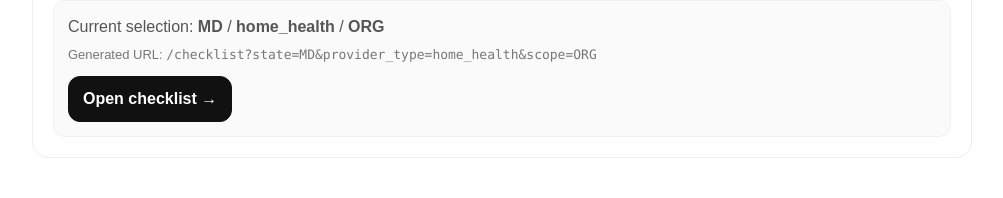
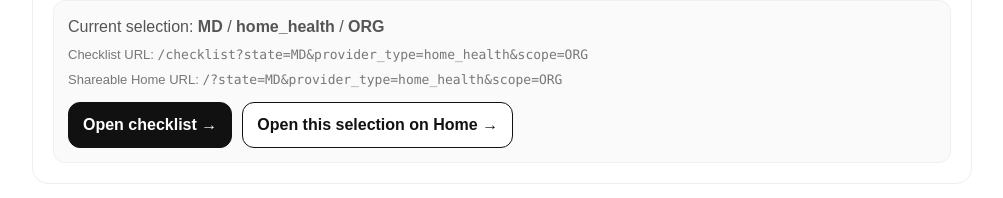
Before and after one commit to olayideibironke/medicaidready-web, a Next.js app: page / in a window 1280 px wide. Shown: the part 377-575 px from the top of the page, without its empty margins (138-1141 px from the left). Built offline with nearby package versions, Linux system fonts and the light colour scheme; no server answers.

Commit message:
Persist Home dropdown selections via URL with validation

```diff
--- a/app/page.tsx
+++ b/app/page.tsx
@@ -15,6 +15,34 @@ import {
   buildChecklistHref,
   loadOptionsFromSupabase,
 } from "@/lib/options";
+
+/**
+ * Home now supports URL-driven selections:
+ *   /?state=MD&provider_type=home_health&scope=ORG
+ *
+ * Behavior:
+ * - Attempts to initialize dropdowns from URL params
+ * - Validates against loaded option lists (Supabase or fallback)
+ * - Falls back to DEFAULTS when params are missing/invalid
+ */
+
+function normalizeState(value?: string) {
+  const v = (value ?? "").trim();
+  if (!v) return "";
+  return v.toUpperCase();
+}
+
+function normalizeProviderType(value?: string) {
+  const v = (value ?? "").trim();
+  if (!v) return "";
+  return v.toLowerCase();
+}
+
+function normalizeScope(value?: string) {
+  const v = (value ?? "").trim();
+  if (!v) return "";
+  return v.toUpperCase();
+}
 
 export default function HomePage() {
   const [state, setState] = useState<StateCode>(DEFAULTS.state);
@@ -37,6 +65,10 @@ export default function HomePage() {
     "idle" | "loading" | "loaded" | "fallback"
   >("idle");
 
+  const [hydratedFromUrl, setHydratedFromUrl] = useState(false);
+  const [normalizedNote, setNormalizedNote] = useState<string | null>(null);
+
+  // 1) Load options (Supabase if available, otherwise fallback)
   useEffect(() => {
     let cancelled = false;
 
@@ -49,7 +81,6 @@ export default function HomePage() {
       if (cancelled) return;
 
       if (!result) {
-        // Silent fallback
         setOptionsStatus("fallback");
         return;
       }
@@ -57,18 +88,6 @@ export default function HomePage() {
       setStateOptions(result.stateOptions);
       setProviderTypeOptions(result.providerTypeOptions);
       setScopeOptions(result.scopeOptions);
-
-      // If current selection isn't present in fetched options, reset to defaults
-      if (!result.stateOptions.some((o) => o.value === state)) {
-        setState(DEFAULTS.state);
-      }
-      if (!result.providerTypeOptions.some((o) => o.value === providerType)) {
-        setProviderType(DEFAULTS.provider_type);
-      }
-      if (!result.scopeOptions.some((o) => o.value === scope)) {
-        setScope(DEFAULTS.scope);
-      }
-
       setOptionsStatus("loaded");
     }
 
@@ -77,8 +96,73 @@ export default function HomePage() {
     return () => {
       cancelled = true;
     };
-    // eslint-disable-next-line react-hooks/exhaustive-deps
   }, []);
+
+  // 2) Hydrate selections from URL ONCE (after options are available)
+  useEffect(() => {
+    if (hydratedFromUrl) return;
+
+    // We can hydrate as soon as we have *some* options (fallback or loaded)
+    if (optionsStatus !== "loaded" && optionsStatus !== "fallback") return;
+
+    const params = new URLSearchParams(window.location.search);
+
+    const requested = {
+      state: normalizeState(params.get("state") ?? undefined),
+      provider_type: normalizeProviderType(params.get("provider_type") ?? undefined),
+      scope: normalizeScope(params.get("scope") ?? undefined),
+    };
+
+    // Validate against current option lists
+    const stateAllowed = stateOptions.some((o) => o.value === requested.state);
+    const providerAllowed = providerTypeOptions.some(
+      (o) => o.value === requested.provider_type
+    );
+    const scopeAllowed = scopeOptions.some((o) => o.value === requested.scope);
+
+    const final = {
+      state: requested.state && stateAllowed ? requested.state : DEFAULTS.state,
+      provider_type:
+        requested.provider_type && providerAllowed
+          ? requested.provider_type
+          : DEFAULTS.provider_type,
+      scope: requested.scope && scopeAllowed ? requested.scope : DEFAULTS.scope,
+    };
+
+    // Apply
+    setState(final.state);
+    setProviderType(final.provider_type);
+    setScope(final.scope);
+
+    // Note if the URL had values but they were adjusted
+    const urlHadAny =
+      Boolean(requested.state) ||
+      Boolean(requested.provider_type) ||
+      Boolean(requested.scope);
+
+    const changed =
+      (requested.state && requested.state !== final.state) ||
+      (requested.provider_type && requested.provider_type !== final.provider_type) ||
+      (requested.scope && requested.scope !== final.scope);
+
+    if (urlHadAny && changed) {
+      setNormalizedNote(
+        `Normalized from ${requested.state || "—"}/${requested.provider_type || "—"}/${
+          requested.scope || "—"
+        }`
+      );
+    } else {
+      setNormalizedNote(null);
+    }
+
+    setHydratedFromUrl(true);
+  }, [
+    hydratedFromUrl,
+    optionsStatus,
+    stateOptions,
+    providerTypeOptions,
+    scopeOptions,
+  ]);
 
   const href = useMemo(
     () =>
@@ -89,6 +173,12 @@ export default function HomePage() {
       }),
     [state, providerType, scope]
   );
+
+  const homeShareHref = useMemo(() => {
+    return `/?state=${encodeURIComponent(state)}&provider_type=${encodeURIComponent(
+      providerType
+    )}&scope=${encodeURIComponent(scope)}`;
+  }, [state, providerType, scope]);
 
   return (
     <main style={{ maxWidth: 980, margin: "0 auto", padding: "48px 20px" }}>
@@ -122,12 +212,16 @@ export default function HomePage() {
           Pick options below, then open the generated checklist.
         </p>
 
-        {/* status (subtle + non-blocking) */}
         <div style={{ marginTop: 10, fontSize: 13, color: "#777" }}>
           {optionsStatus === "loading" && "Loading options…"}
           {optionsStatus === "loaded" && "Options loaded from Supabase."}
           {optionsStatus === "fallback" &&
             "Using fallback options (Supabase options unavailable)."}
+          {normalizedNote ? (
+            <span style={{ marginLeft: 10 }}>
+              <code>{normalizedNote}</code>
+            </span>
+          ) : null}
         </div>
 
         {/* Selectors */}
@@ -240,11 +334,16 @@ export default function HomePage() {
             Current selection: <b>{state}</b> / <b>{providerType}</b> /{" "}
             <b>{scope}</b>
           </div>
+
           <div style={{ marginTop: 6, color: "#777", fontSize: 13 }}>
-            Generated URL: <code>{href}</code>
+            Checklist URL: <code>{href}</code>
           </div>
 
-          <div style={{ marginTop: 12 }}>
+          <div style={{ marginTop: 6, color: "#777", fontSize: 13 }}>
+            Shareable Home URL: <code>{homeShareHref}</code>
+          </div>
+
+          <div style={{ marginTop: 12, display: "flex", gap: 10, flexWrap: "wrap" }}>
             <Link
               href={href}
               style={{
@@ -260,6 +359,22 @@ export default function HomePage() {
             >
               Open checklist →
             </Link>
+
+            <Link
+              href={homeShareHref}
+              style={{
+                display: "inline-block",
+                padding: "10px 14px",
+                borderRadius: 12,
+                border: "1px solid #111",
+                background: "#fff",
+                color: "#111",
+                textDecoration: "none",
+                fontWeight: 700,
+              }}
+            >
+              Open this selection on Home →
+            </Link>
           </div>
         </div>
       </section>
```
